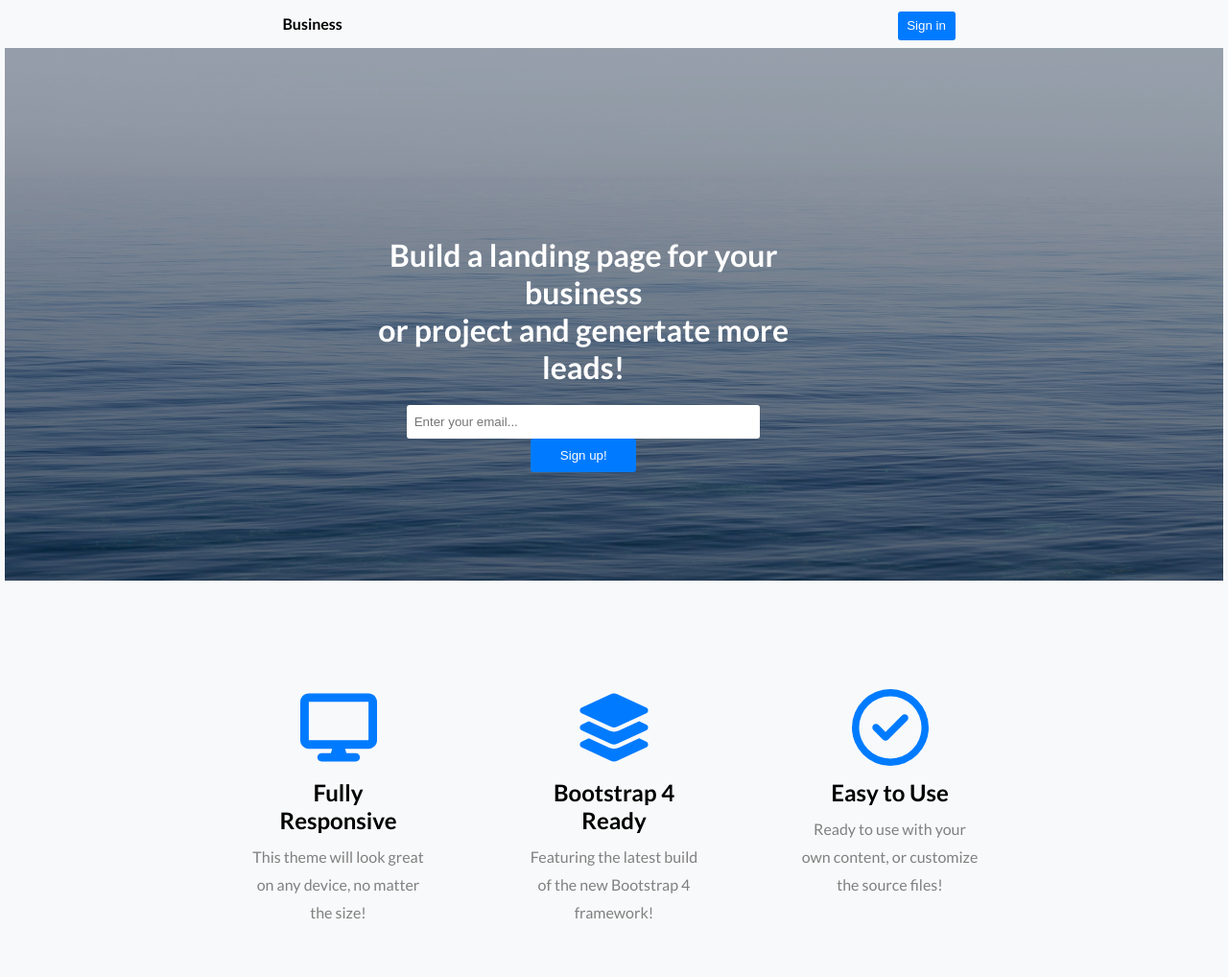
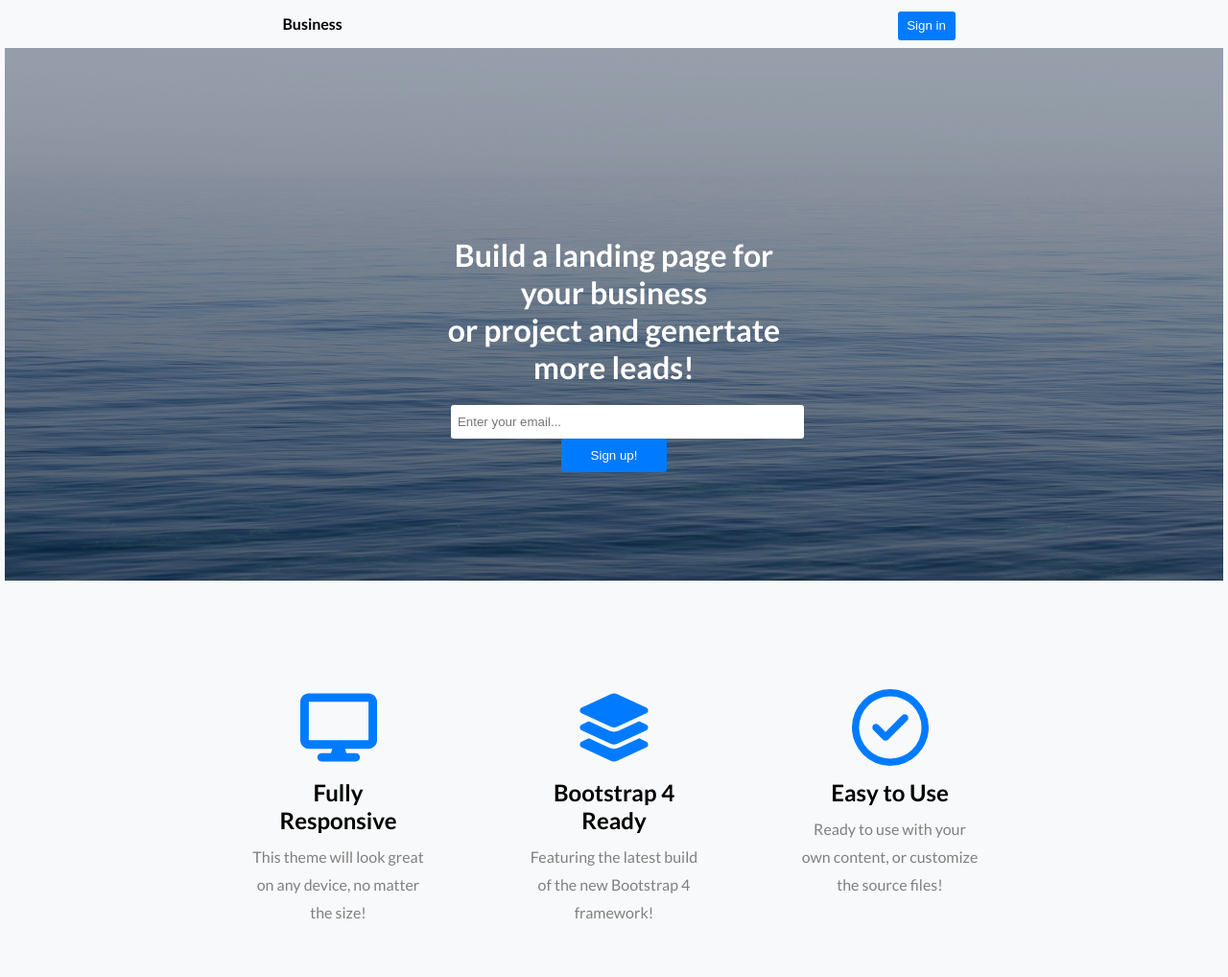
Before and after one commit to AgneBe/Tarpinis-atsiskaitymas, a website: page index.html in a window 1280 px wide. Shown: the top 1018 px of the page at 96% size. Drawn offline with nearby package versions, Linux system fonts and the light colour scheme; files that its build step writes are made by us from their sources.

Commit message:
Update second-box.scss

```diff
--- a/scss/second-box.scss
+++ b/scss/second-box.scss
@@ -10,7 +10,7 @@
   .text {
   position: absolute;
   top: 40%;
-  left: 30%;
+  left: 35%;
   right: 35%;
   color: rgb(255, 255, 255);
   }
```
